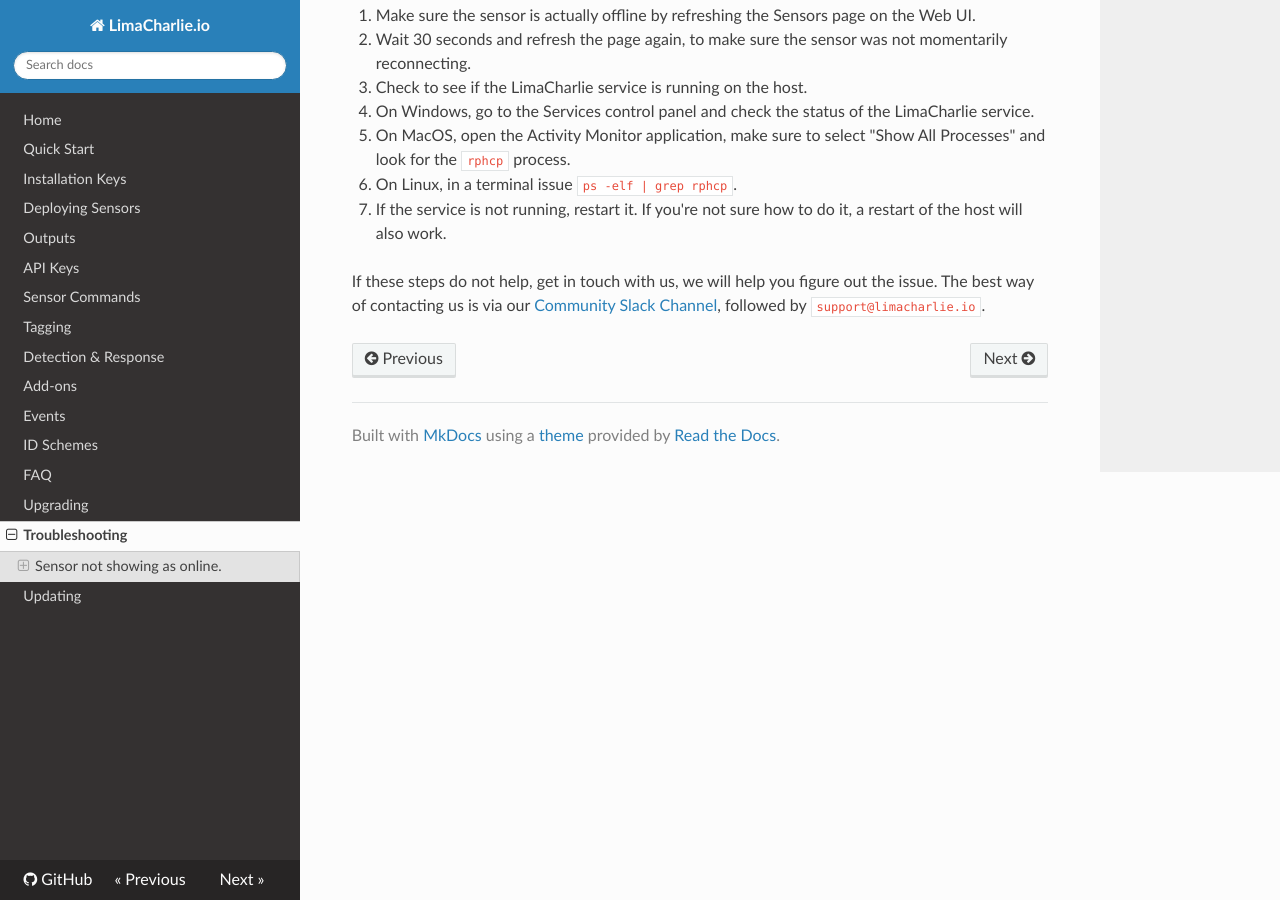
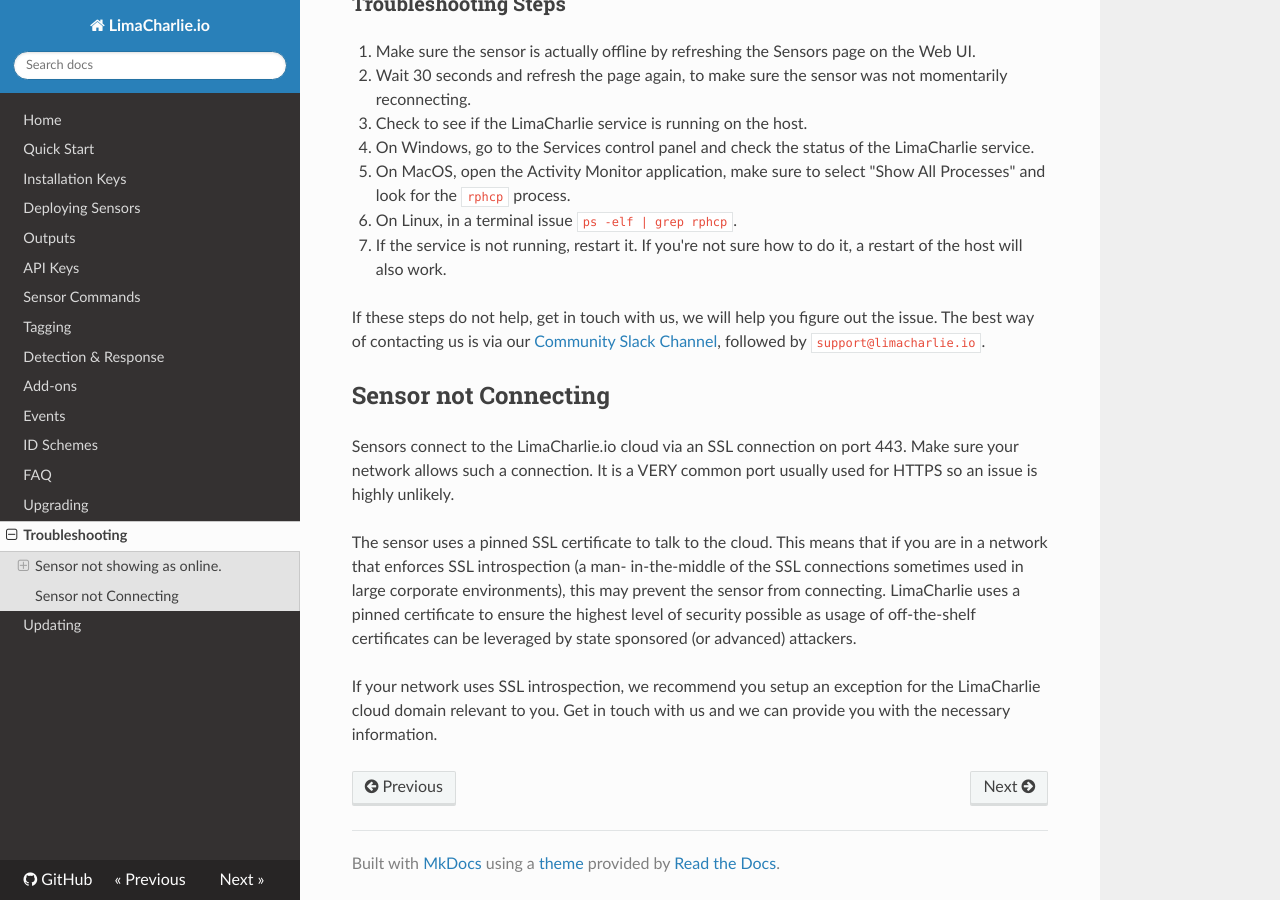
Before and after one commit to refractionPOINT/lce_doc, an MkDocs documentation site: the page built from docs/troubleshooting.md, in a window 1280 px wide and 900 px high, scrolled down 890 px. Built offline with MkDocs 1.6.1, drawn with Linux system fonts in a browser that asks for light colours; nearby versions of some CDN libraries; old or Windows-style settings are respelled for this version of MkDocs; some of the changed text lies outside the part shown.

Commit message:
Adding bit about Sensor not Connecting.

```diff
--- a/docs/troubleshooting.md
+++ b/docs/troubleshooting.md
@@ -29,3 +29,16 @@ expect it to be online, give it 30 seconds, in most situations it will come back
 
 If these steps do not help, get in touch with us, we will help you figure out the issue. The best way of contacting us
 is via our [Community Slack Channel](https://limacharlie.herokuapp.com/), followed by `support@limacharlie.io`.
+
+## Sensor not Connecting
+
+Sensors connect to the LimaCharlie.io cloud via an SSL connection on port 443. Make sure your network allows such
+a connection. It is a VERY common port usually used for HTTPS so an issue is highly unlikely.
+
+The sensor uses a pinned SSL certificate to talk to the cloud. This means that if you are in a network that enforces SSL introspection (a man-
+in-the-middle of the SSL connections sometimes used in large corporate environments), this may prevent the sensor
+from connecting. LimaCharlie uses a pinned certificate to ensure the highest level of security possible as usage of
+off-the-shelf certificates can be leveraged by state sponsored (or advanced) attackers.
+
+If your network uses SSL introspection, we recommend you setup an exception for the LimaCharlie cloud domain
+relevant to you. Get in touch with us and we can provide you with the necessary information.
```
